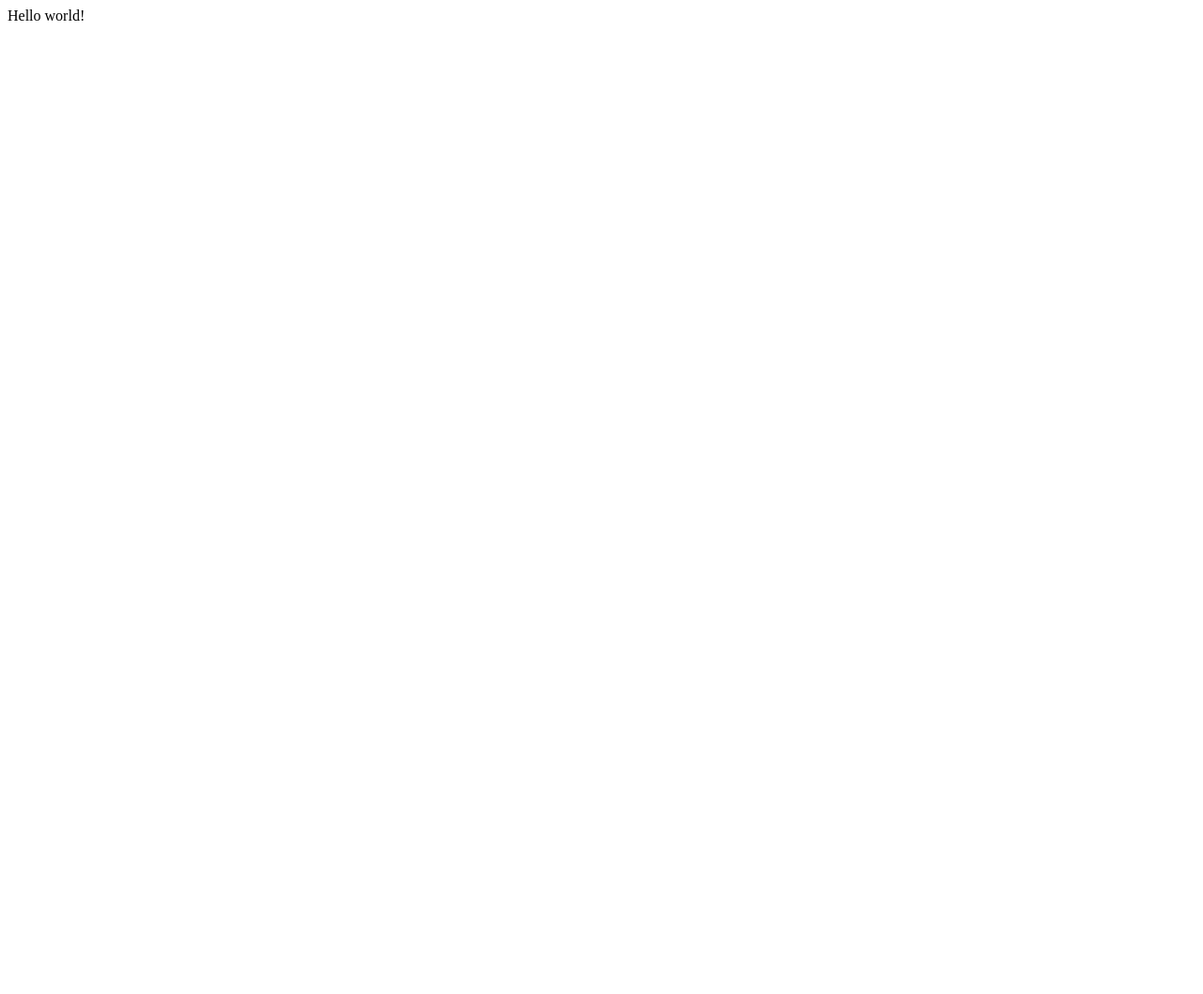
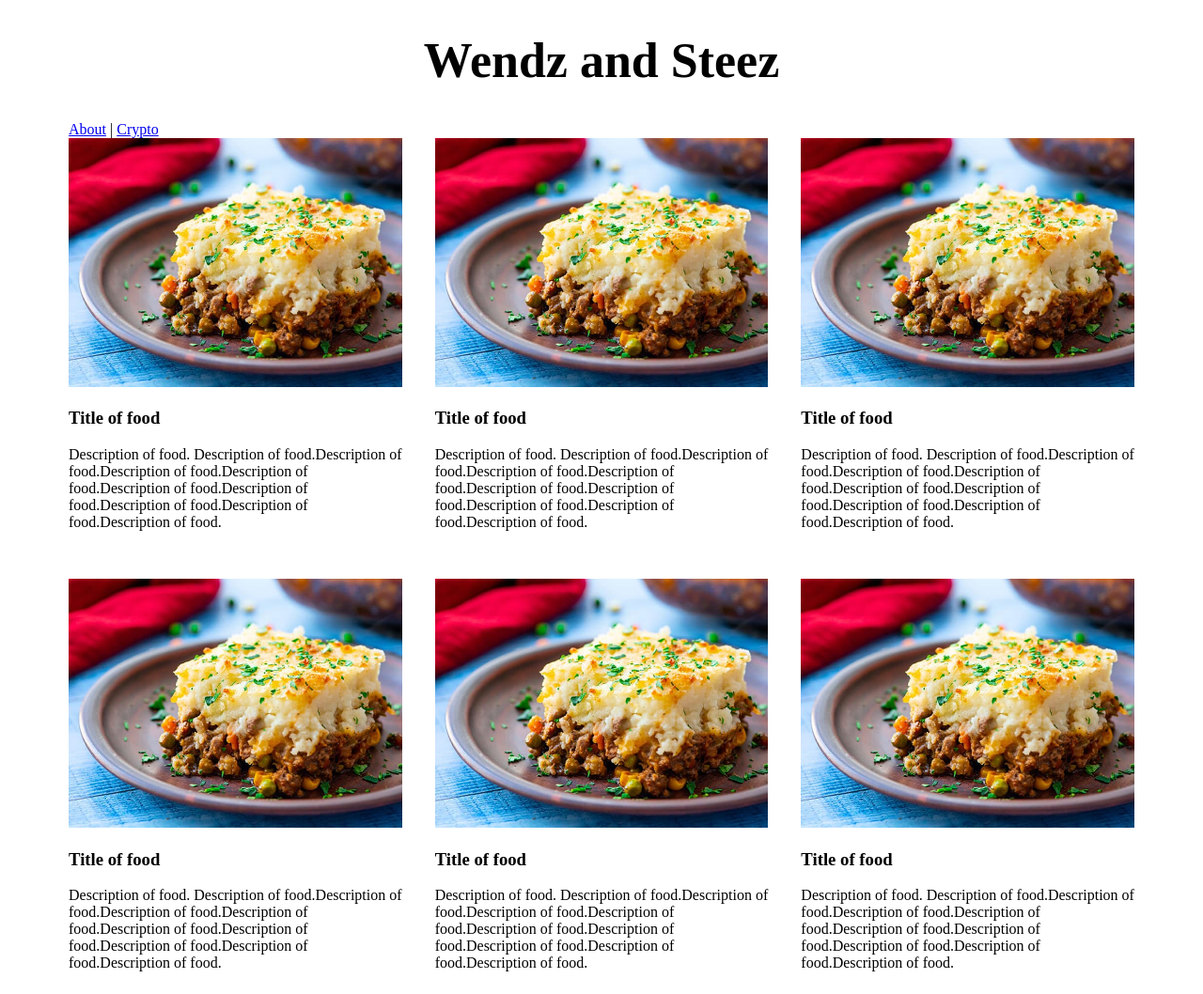
Before and after one commit to lauwendy/firstsite, a plain HTML site: page index.html in a window 1280 px wide. Shown: the whole page at 94% size. Before the commit the page ends 800 px from the top, so only its background shows below. Drawn offline with Linux system fonts and the light colour scheme.

Commit message:
a grid of shepards pie

```diff
--- /dev/null
+++ b/index.css
@@ -0,0 +1,26 @@
+body {
+  padding: 0 65px;
+}
+
+h1 {
+  font-size: 52px;
+  text-align: center;
+}
+
+@media only screen and (min-width: 751px) {
+  .food-list {
+    display: grid;
+    grid-template-columns: repeat(3, minmax(30%, 1fr));
+    grid-gap: 35px;
+  }
+}
+
+@media only screen and (max-width: 750px) {
+  div.example {
+    font-size: 30px;
+  }
+}
+
+.food-entry > img {
+  width: 100%;
+}
--- a/index.html
+++ b/index.html
@@ -2,9 +2,72 @@
 <html>
   <head>
     <title>First site</title>
-    <style></style>
+    <link rel="stylesheet" type="text/css" href="index.css" />
   </head>
   <body>
-    Hello world!
+    <h1>Wendz and Steez</h1>
+    <nav><a href="about.html">About</a> | <a href="crypto.html">Crypto</a></nav>
+    <div class="food-list">
+      <div class="food-entry">
+        <img src="shepherds-pie.jpg" />
+        <h3>Title of food</h3>
+        <p>
+          Description of food. Description of food.Description of
+          food.Description of food.Description of food.Description of
+          food.Description of food.Description of food.Description of
+          food.Description of food.
+        </p>
+      </div>
+      <div class="food-entry">
+        <img src="shepherds-pie.jpg" />
+        <h3>Title of food</h3>
+        <p>
+          Description of food. Description of food.Description of
+          food.Description of food.Description of food.Description of
+          food.Description of food.Description of food.Description of
+          food.Description of food.
+        </p>
+      </div>
+      <div class="food-entry">
+        <img src="shepherds-pie.jpg" />
+        <h3>Title of food</h3>
+        <p>
+          Description of food. Description of food.Description of
+          food.Description of food.Description of food.Description of
+          food.Description of food.Description of food.Description of
+          food.Description of food.
+        </p>
+      </div>
+      <div class="food-entry">
+        <img src="shepherds-pie.jpg" />
+        <h3>Title of food</h3>
+        <p>
+          Description of food. Description of food.Description of
+          food.Description of food.Description of food.Description of
+          food.Description of food.Description of food.Description of
+          food.Description of food.
+        </p>
+      </div>
+      <div class="food-entry">
+        <img src="shepherds-pie.jpg" />
+        <h3>Title of food</h3>
+        <p>
+          Description of food. Description of food.Description of
+          food.Description of food.Description of food.Description of
+          food.Description of food.Description of food.Description of
+          food.Description of food.
+        </p>
+      </div>
+      <div class="food-entry">
+        <img src="shepherds-pie.jpg" />
+        <h3>Title of food</h3>
+        <p>
+          Description of food. Description of food.Description of
+          food.Description of food.Description of food.Description of
+          food.Description of food.Description of food.Description of
+          food.Description of food.
+        </p>
+      </div>
+    </div>
   </body>
 </html>
```
Also changed, not shown: shepherds-pie.jpg (added).
